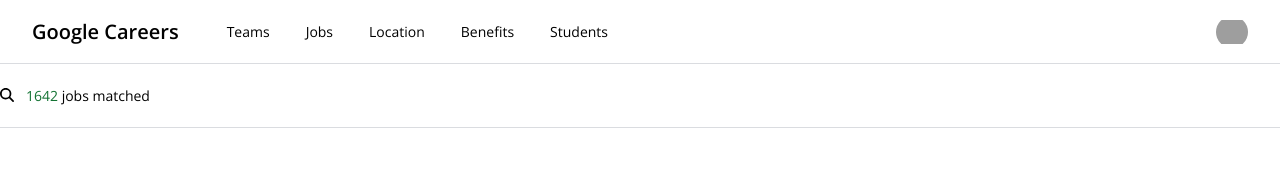
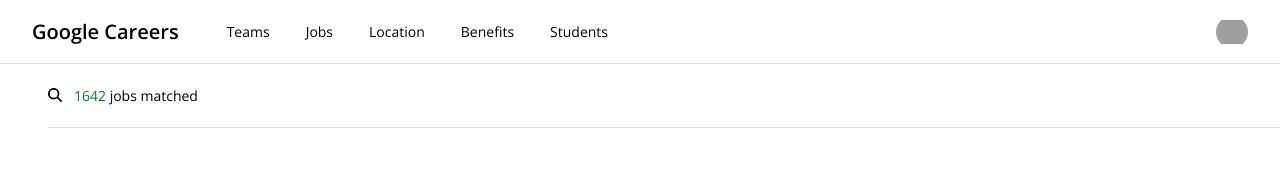
Before and after one commit to Zaktsie/job-site, a Vue app: page / in a window 1280 px wide. Both pictures are taken after a click on the button "Sign in". Shown: the top 178 px of the page. Built offline with nearby package versions, Linux system fonts and the light colour scheme; grey boxes are pictures that could not be loaded.

Commit message:
updated main Nav

```diff
--- a/src/components/MainNav.vue
+++ b/src/components/MainNav.vue
@@ -18,13 +18,14 @@
             </li>
           </ul>
         </nav>
+
         <div class="ml-auto flex h-full items-center">
           <ProfileImage v-if="loggedIn" />
           <ActionButton v-else text="Sign in" @click="loginUser()" />
         </div>
       </div>
 
-      <the-subnav v-if="loggedIn" />
+      <the-subnav v-if="loggedIn" class="ml-12 " />
     </div>
   </header>
 </template>
```
